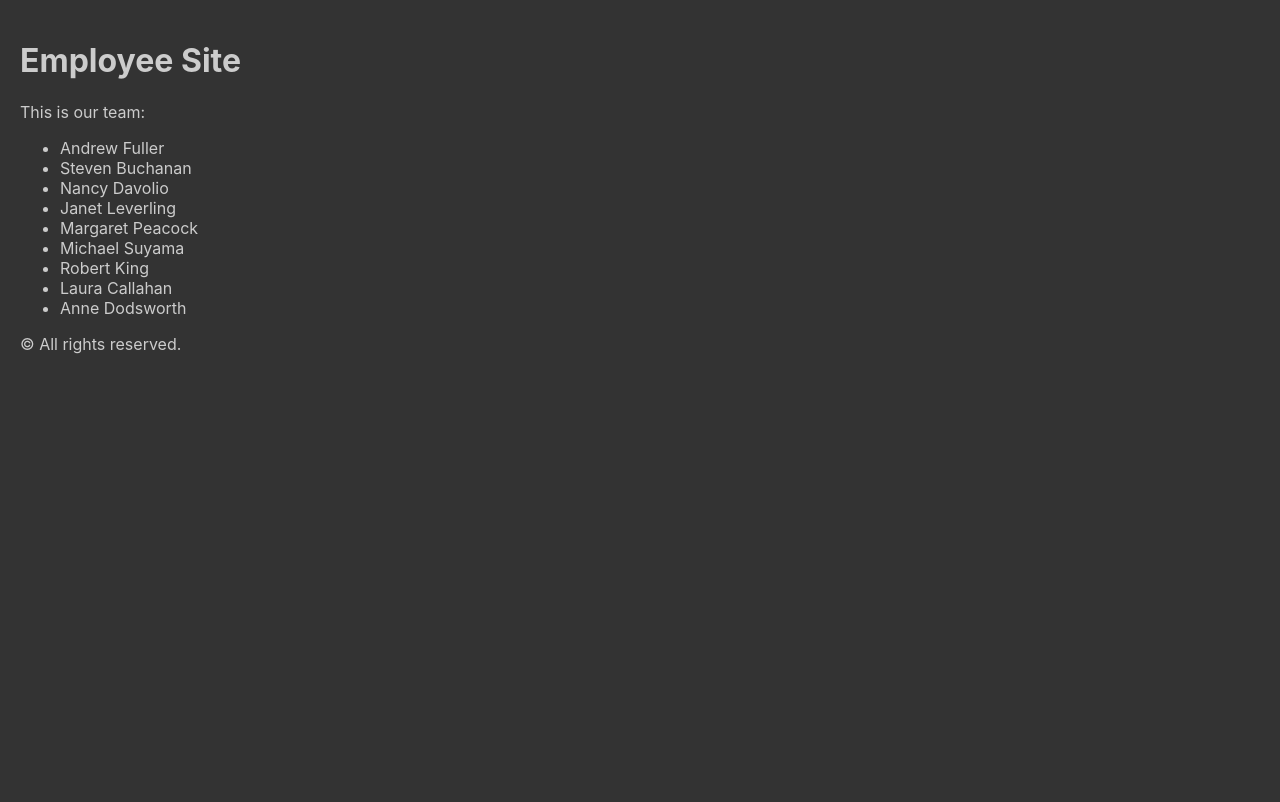
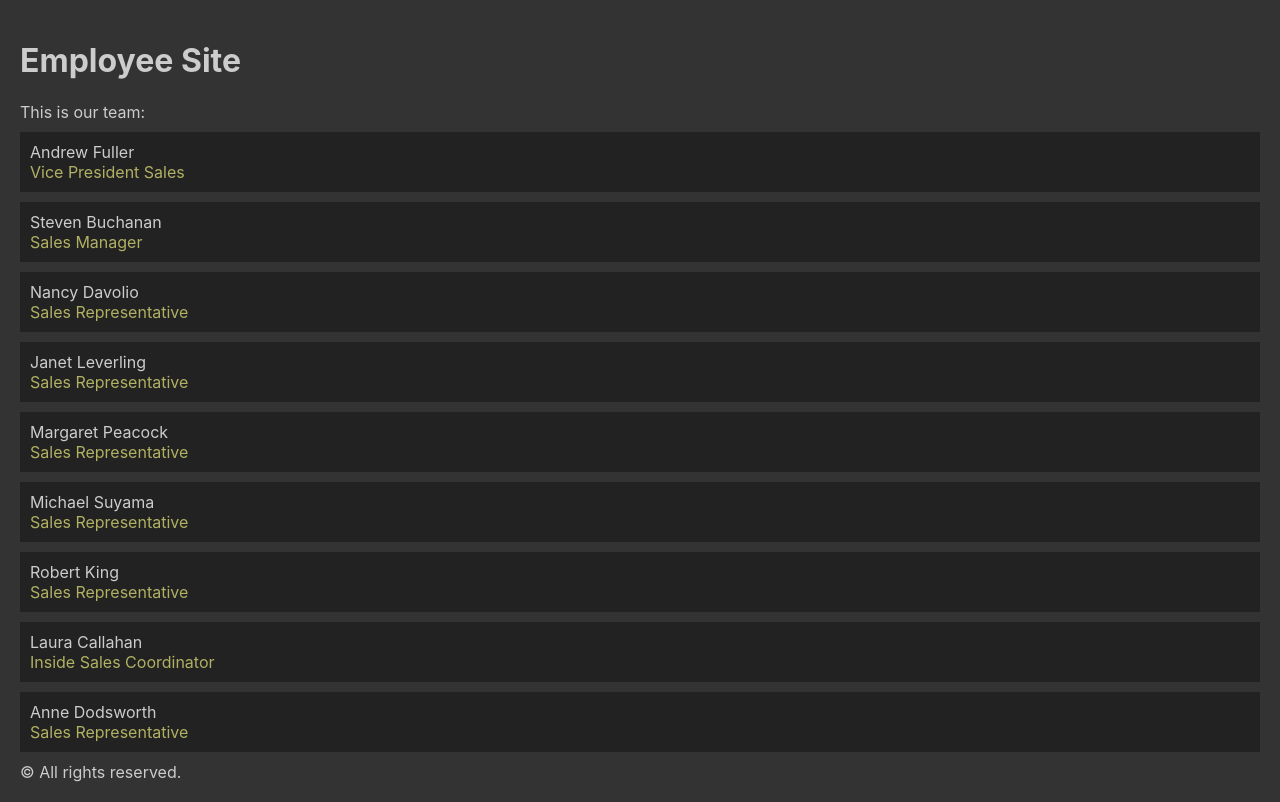
Before and after one commit to edwardtanguay/live-coding-nested-components-props, a React (Vite) app: page / in a window 1280 px wide. Built offline with nearby package versions, Linux system fonts and the light colour scheme.

Commit message:
finished

```diff
--- a/src/App.jsx
+++ b/src/App.jsx
@@ -10,11 +10,11 @@ function App() {
 	return (
 		<div className="App">
 			<Header status={status}/>
-			<ul>
+			<div className="employees">
 				{employees.map((emp, index) => {
-					return <Employee key={index} emp={emp} index={index} />;
+					return <Employee key={index} emp={emp} status={status}/>;
 				})}
-			</ul>
+			</div>
 			<Footer status={status}/>
 		</div>
 	);
--- a/src/App.scss
+++ b/src/App.scss
@@ -4,5 +4,19 @@ body {
 
 	.App {
 		color: #ccc;
+
+		.employee {
+			background-color: #222;
+			padding: 10px;
+			margin: 10px 0 10px 0;
+			.title {
+				color: rgb(177, 177, 100);
+			}
+			.notes {
+				font-size: 0.8rem;
+				color: #777;
+				font-style: italic;
+			}
+		}
 	}
 }
--- a/src/components/Employee.jsx
+++ b/src/components/Employee.jsx
@@ -1,7 +1,13 @@
-export const Employee = ({ emp }) => {
+export const Employee = ({ emp, status }) => {
 	return (
-		<li>
-			{emp.firstName} {emp.lastName}
-		</li>
+		<div className="employee">
+			<div className="name">
+				{emp.firstName} {emp.lastName}
+			</div>
+			<div className="title">{emp.title}</div>
+			{status === 'internalUser' && (
+				<div className="notes">{emp.notes}</div>
+			)}
+		</div>
 	);
 };
```
